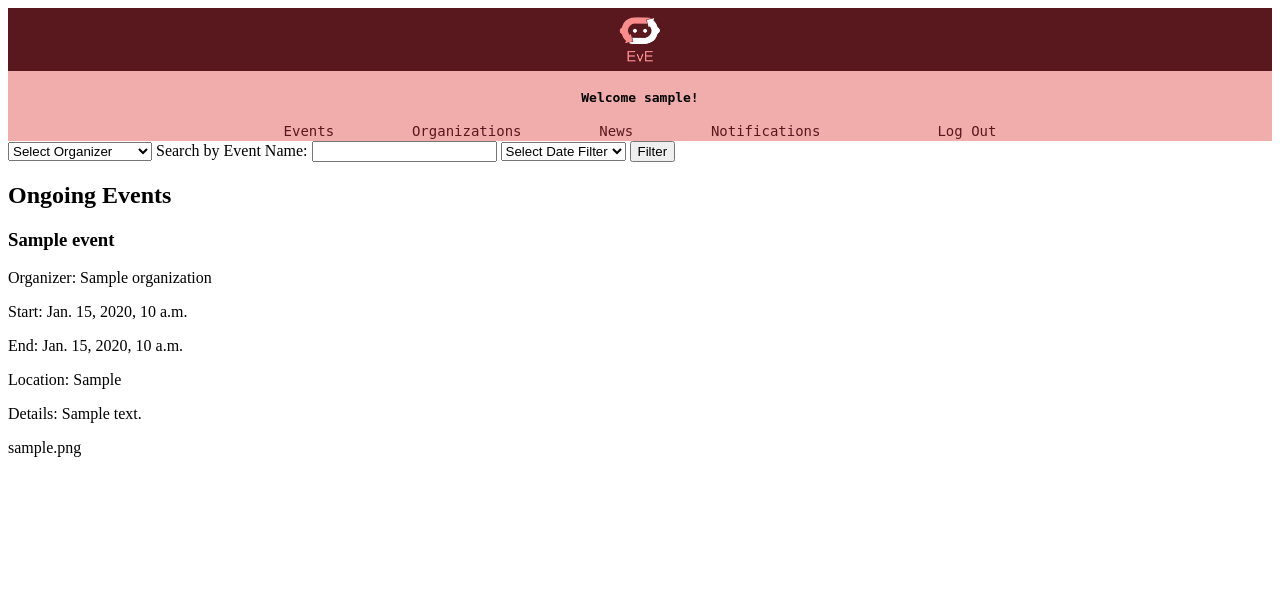
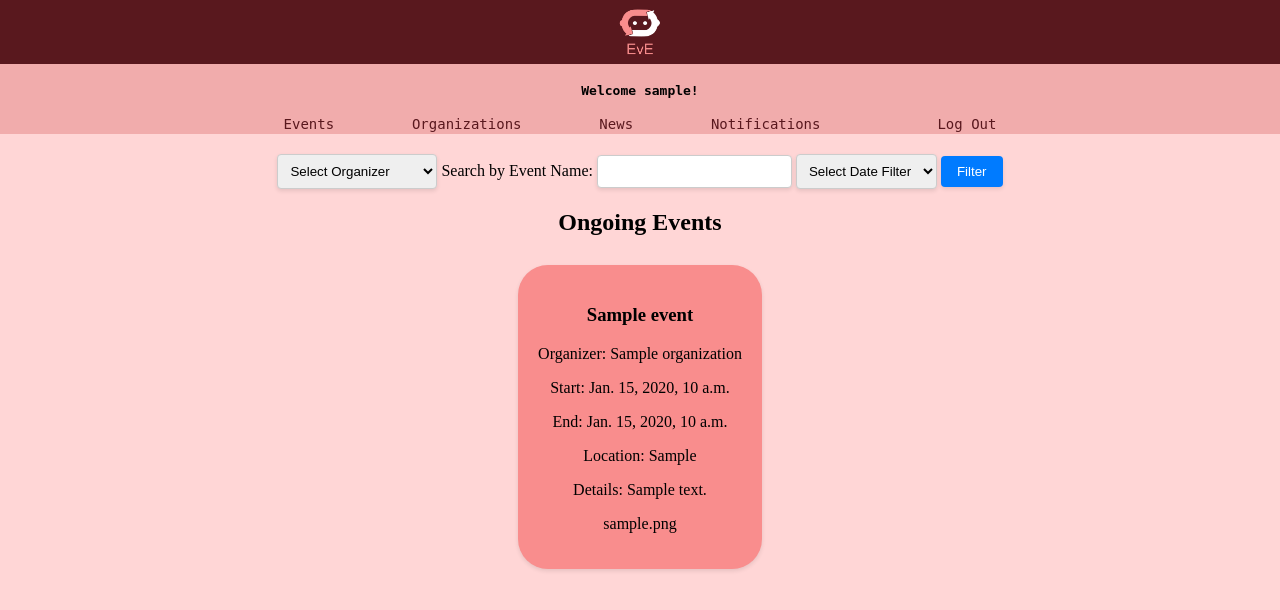
Before and after one commit to RaizaPagatpatan/appdevproject_repository, a Django app: template eveappdev/eveapp/templates/student_eventView.html in a window 1280 px wide. Shown: the top 610 px of the page. Run offline with Django 4.2, Linux system fonts and the light colour scheme; tables that the repository leaves empty hold one stand-in row (values such as "Sample post"); the template is opened without the code that fills it: values that come from a table or form of the project are taken from there, most other values are stand-ins (such as "Sample title", 1, 10 or a date in 2020).

Commit message:
student_eventView.html, views.py ,forms.py ,eventUser_style.css updates

```diff
--- a/eveappdev/CreateAccount/models.py
+++ b/eveappdev/CreateAccount/models.py
@@ -1,6 +1,7 @@
 from django.db import models
 
 # Create your models here.
+
 
 
 class User(models.Model):
@@ -30,6 +31,7 @@ class Organization(User):
     organization_name = models.CharField(max_length=100)
     # name_orgUser = models.CharField(max_length=100)
 
+
     def __str__(self):
         return self.organization_name
 
--- a/eveappdev/eveapp/forms.py
+++ b/eveappdev/eveapp/forms.py
@@ -60,7 +60,7 @@ class Verification(forms.ModelForm):
 class EventForm(forms.ModelForm):
     eventName = forms.CharField(max_length=100, label="Event Name")
     organizer = forms.ModelChoiceField(
-        queryset=Organization.objects.all(),
+        queryset=Organization.objects.filter(account__account_status='A'),
         widget=forms.HiddenInput,
     )
     details = forms.CharField(widget=forms.Textarea(attrs={'rows': 5}), label="Event Details")
@@ -75,7 +75,7 @@ class EventForm(forms.ModelForm):
 
 
 class OrganizerFilterForm(forms.Form):
-    organizer = forms.ModelChoiceField(queryset=Organization.objects.all(), empty_label="Select Organizer", required=False)
+    organizer = forms.ModelChoiceField(queryset=Organization.objects.filter(account__account_status='A'), empty_label="Select Organizer", required=False)
     eventName = forms.CharField(max_length=100, required=False)
     date_filter = forms.ChoiceField(choices=[
         ('', 'Select Date Filter'),
--- /dev/null
+++ b/eveappdev/eveapp/static/css/eventUser_style.css
@@ -0,0 +1,66 @@
+/* css/eventUser_style.css */
+
+
+body{
+    background-color: #FFD6D6;
+    margin:0;
+    padding: 0px;
+    display: block;
+    justify-content: center;
+    align-items: center;
+    text-align: center;
+    /*height: 50vh; /* Adjust the height as needed */
+}
+
+.event {
+    background-color: #F98D8D;
+    margin: 10px;
+    padding: 20px;
+    box-shadow: 0 2px 4px rgba(0, 0, 0, 0.1);
+    border-radius: 30px;
+    text-align: center;
+    max-width: 300px;
+    white-space: nowrap;
+    display: inline-block;
+    vertical-align: top;
+    margin-right: 10px;
+}
+
+/* Filter styles starttt  */
+.filters {
+    margin-bottom: 20px;
+    margin-top: 20px;
+}
+
+/* Form Silter styles*/
+form {
+    display: block;
+    align-items: center;
+}
+
+label {
+    margin-right: 10px;
+}
+
+input[type="text"],
+select {
+    padding: 8px;
+    border: 1px solid #ccc;
+    border-radius: 4px;
+    box-shadow: 0 2px 4px rgba(0, 0, 0, 0.1);
+}
+
+/* Style for the filter button */
+button {
+    padding: 8px 16px;
+    background-color: #007BFF;
+    color: #fff;
+    border: none;
+    border-radius: 4px;
+    cursor: pointer;
+    box-shadow: 0 2px 4px rgba(0, 0, 0, 0.1);
+}
+
+button:hover {
+    background-color: #0056b3;
+}
--- a/eveappdev/eveapp/templates/student_eventView.html
+++ b/eveappdev/eveapp/templates/student_eventView.html
@@ -1,16 +1,24 @@
 {% extends "navbar_student.html" %}
-
-{% block title %}
-    Events
-{% endblock %}
 
 {% load static %}
 
-{% block stylesheet %}
-{% endblock %}
+<head>
 
+    {% block title %}
+    Events
+    {% endblock %}
+
+    {% block styles %}
+    <link rel="stylesheet" type="text/css" href="{% static 'css/eventUser_style.css' %}">
+    {% endblock %}
+</head>
+
+
+
+<body>
 {% block content %}
     <main>
+        <div class = "filters">
         <form method="get" action="">
             {% csrf_token %}
             {{ form.organizer }}
@@ -18,6 +26,7 @@
             {{ form.date_filter }}
             <button type="submit">Filter</button>
         </form>
+        </div>
 
         <section class="events">
             <div class="ongoing">
@@ -39,3 +48,4 @@
         </section>
     </main>
 {% endblock %}
+    </body>
```
Also changed, not shown: eveappdev/eveapp/views.py (+0 -14 lines).
